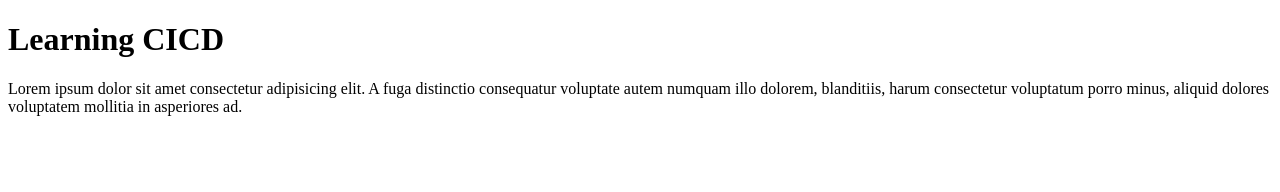
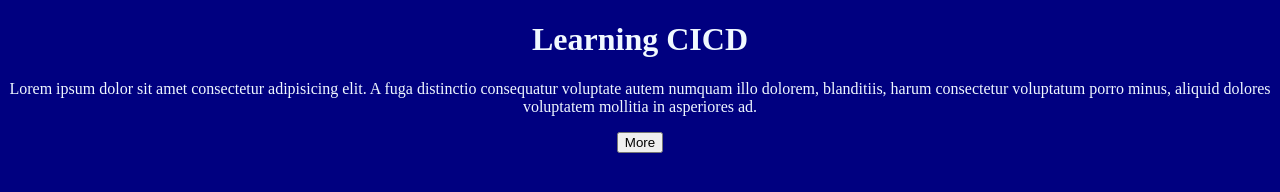
Before and after one commit to harisnaseer24/CICD-2302B1, a plain HTML site: page index.html in a window 1280 px wide. Drawn offline with Linux system fonts and the light colour scheme.

Commit message:
second commit

```diff
--- a/index.html
+++ b/index.html
@@ -4,9 +4,23 @@
     <meta charset="UTF-8">
     <meta name="viewport" content="width=device-width, initial-scale=1.0">
     <title>Document</title>
+    <style>
+        body{
+            background-color: navy;
+            color: aliceblue;
+            text-align: center;
+        }
+    </style>
 </head>
 <body>
     <h1>Learning CICD</h1>
     <p>Lorem ipsum dolor sit amet consectetur adipisicing elit. A fuga distinctio consequatur voluptate autem numquam illo dolorem, blanditiis, harum consectetur voluptatum porro minus, aliquid dolores voluptatem mollitia in asperiores ad.</p>
+    <button onclick="ShowAlert()">More</button>
+
 </body>
+<script>
+    function ShowAlert(){
+        alert("CICD Acheived")
+    }
+</script>
 </html>
```
